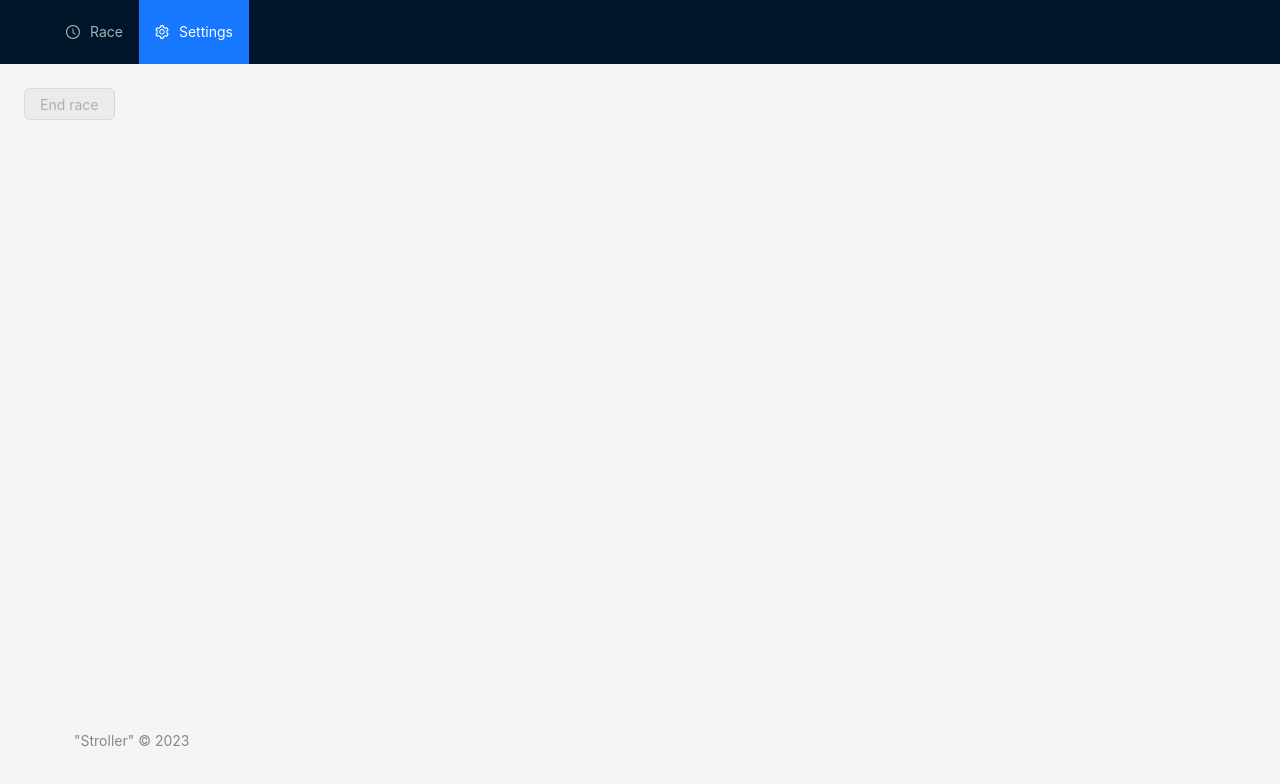
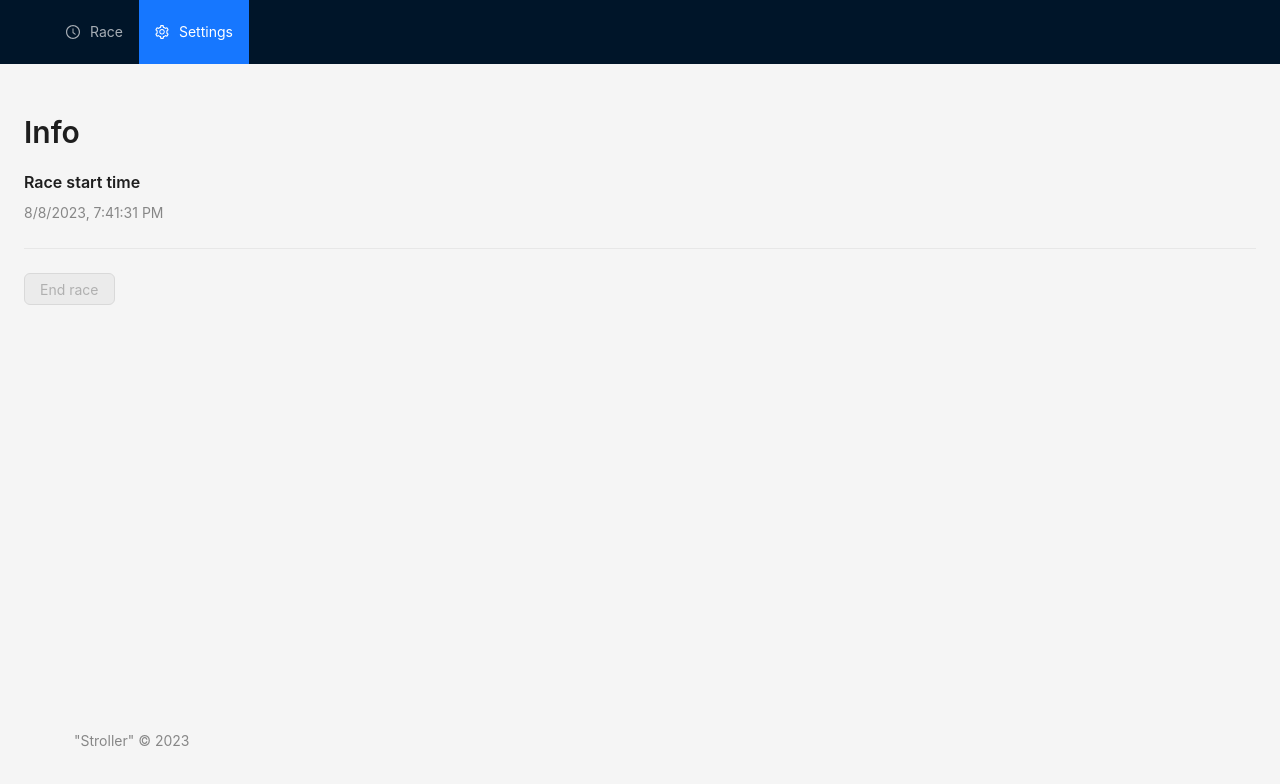
Before and after one commit to davekwiatkowski/backyard-ultra-app, a React (Vite) app: page /#/settings in a window 1280 px wide. Shown: the top 784 px of the page. Built offline with nearby package versions, Linux system fonts and the light colour scheme.

Commit message:
Add race start time to settings page

```diff
--- a/src/pages/SettingsPage.tsx
+++ b/src/pages/SettingsPage.tsx
@@ -1,14 +1,24 @@
-import { Layout, Typography } from 'antd';
+import { Divider, Layout, Space, Typography } from 'antd';
 import EndRaceButton from '../components/EndRaceButton';
 import { Content, Footer } from 'antd/es/layout/layout';
 import dayjs from 'dayjs';
+import { useContext } from 'react';
+import RaceContext from '../store/RaceContext';
 
-const { Text } = Typography;
+const { Text, Title } = Typography;
 
 const SettingsPage = () => {
+  const { startTime } = useContext(RaceContext);
+
   return (
     <Layout style={{ height: '100%' }}>
       <Content>
+        <Title level={2}>Info</Title>
+        <Title level={5}>Race start time</Title>
+        <Text type='secondary'>
+          {new Date(startTime.valueOf()).toLocaleString()}
+        </Text>
+        <Divider />
         <EndRaceButton />
       </Content>
       <Footer>
```
